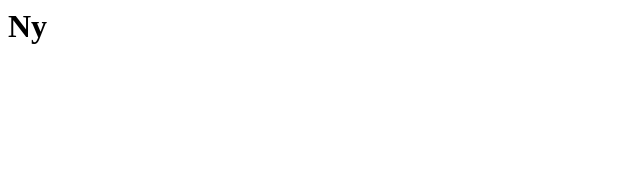
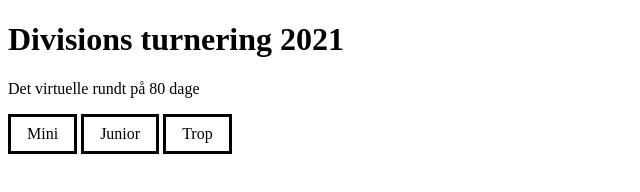
Before and after one commit to Summondo/summondo.github.io, a plain HTML site: page index.html in a window 1280 px wide. Shown: the whole page, without its empty margins (0-640 px from the left). Drawn offline with Linux system fonts and the light colour scheme.

Commit message:
Update index.html

```diff
--- a/index.html
+++ b/index.html
@@ -1 +1,36 @@
-<h1>Ny<h1>
+<!DOCTYPE html>
+<html>
+<head>
+<title>Divisions turnering 2021</title>
+<style>
+a {
+  text-decoration: none;
+  display: inline-block;
+  padding: 8px 16px;
+}
+
+a:hover {
+  background-color: #ddd;
+  color: green;
+  border-style: solid;
+  border-color: green;
+}
+
+.button {
+  background-color: #0000;
+  color: Black;
+  border-style: solid;
+  border-color: black;
+}
+</style>
+</head>
+<body>
+
+<h1>Divisions turnering 2021</h1>
+<p>Det virtuelle rundt på 80 dage</p>
+<a href="mini.html" class="button">Mini </a>
+<a href="junior.html" class="button">Junior </a>
+<a href="trop.html" class="button">Trop </a>
+
+</body>
+</html>
```
